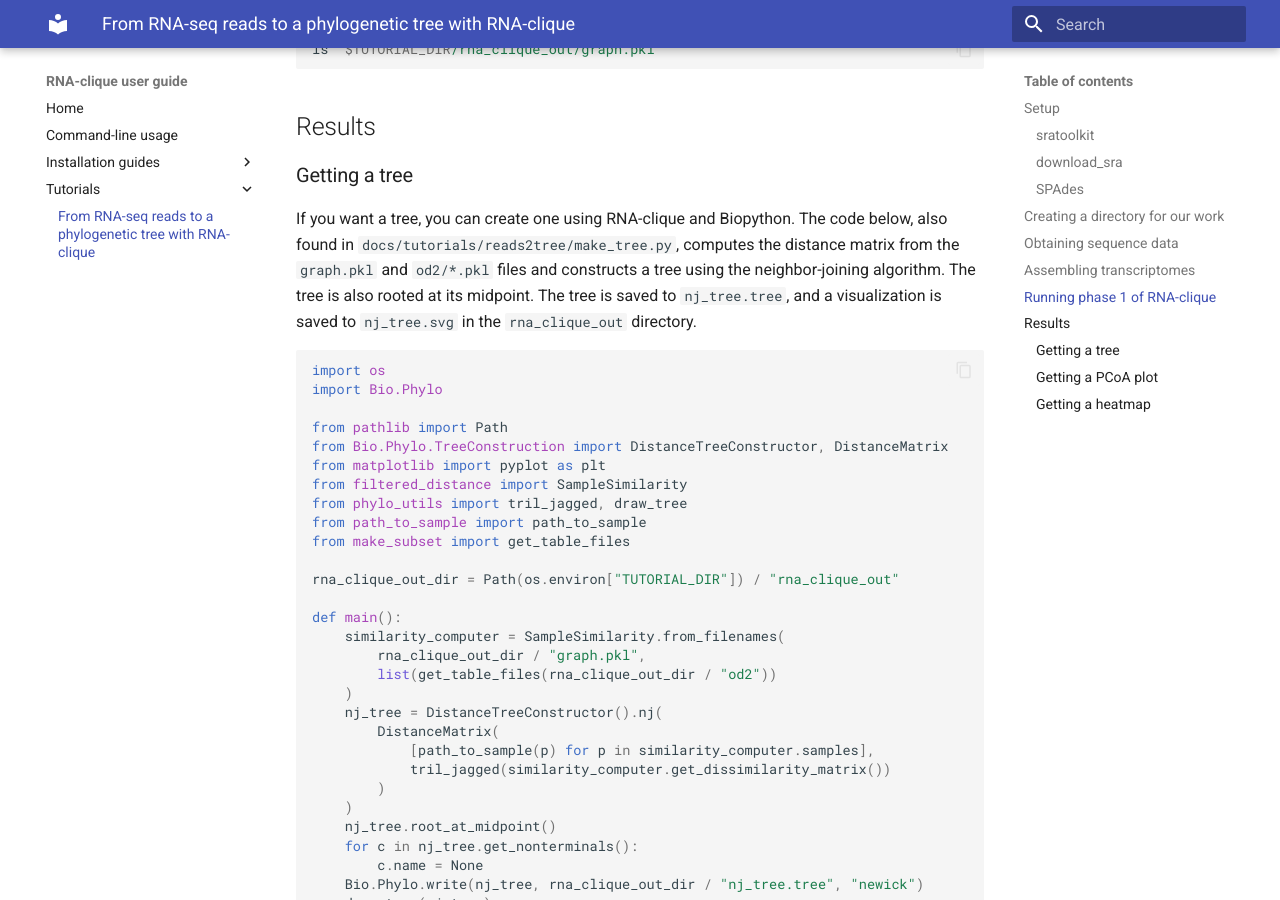
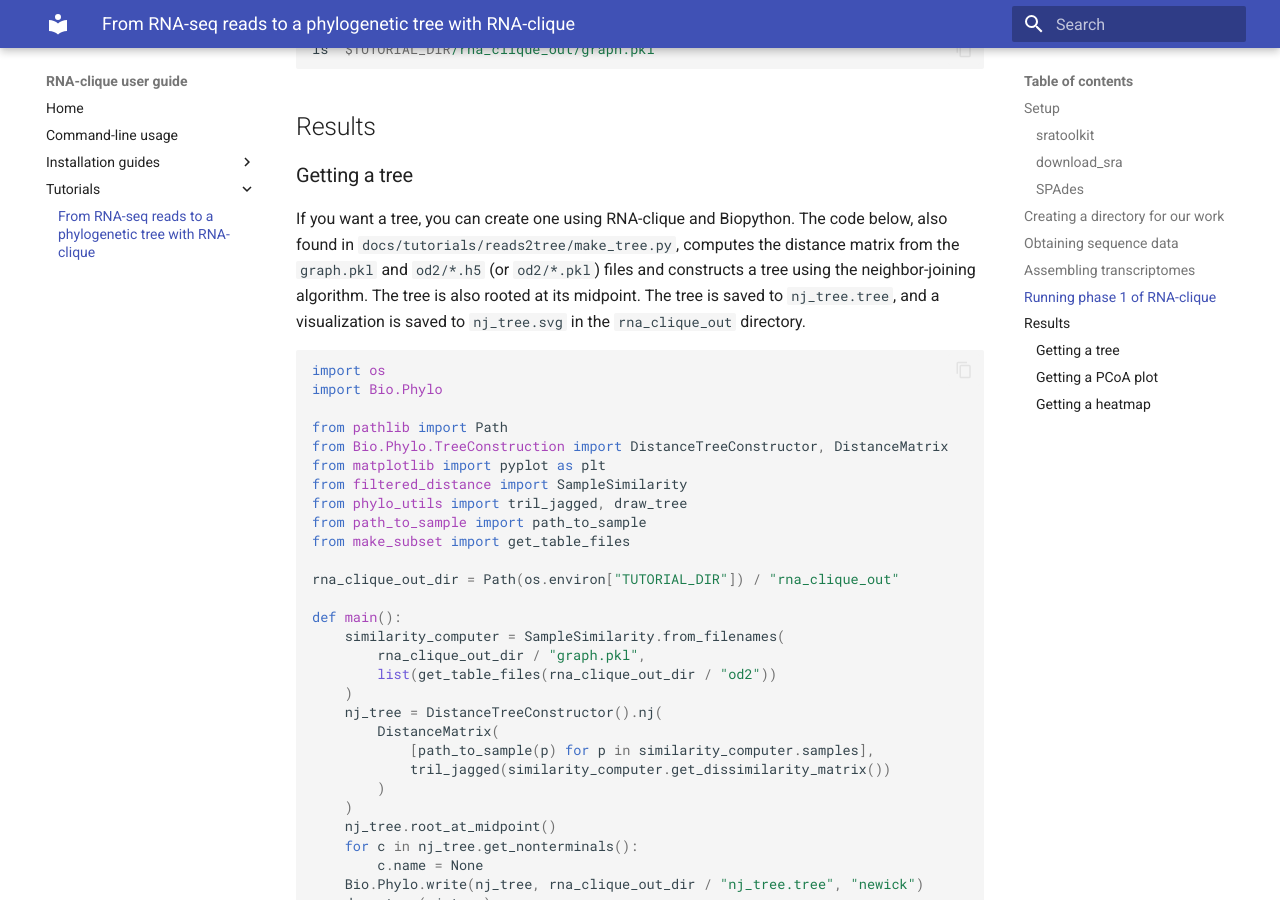
Before and after one commit to actapia/rna_clique, an MkDocs documentation site: the page built from docs/tutorials/reads2tree/README.md, in a window 1280 px wide and 900 px high, scrolled down 4763 px. Built offline with MkDocs 1.6.1 and Material for MkDocs 9.7.7, drawn with Linux system fonts in a browser that asks for light colours.

Commit message:
Update documentation for change to HDF5 format.

````diff
--- a/docs/tutorials/reads2tree/README.md
+++ b/docs/tutorials/reads2tree/README.md
@@ -264,10 +264,10 @@ ls "$TUTORIAL_DIR/rna_clique_out/graph.pkl"
 
 If you want a tree, you can create one using RNA-clique and Biopython. The code
 below, also found in `docs/tutorials/reads2tree/make_tree.py`, computes the
-distance matrix from the `graph.pkl` and `od2/*.pkl` files and constructs a tree
-using the neighbor-joining algorithm. The tree is also rooted at its
-midpoint. The tree is saved to `nj_tree.tree`, and a visualization is saved to
-`nj_tree.svg` in the `rna_clique_out` directory.
+distance matrix from the `graph.pkl` and `od2/*.h5` (or `od2/*.pkl`) files and
+constructs a tree using the neighbor-joining algorithm. The tree is also rooted
+at its midpoint. The tree is saved to `nj_tree.tree`, and a visualization is
+saved to `nj_tree.svg` in the `rna_clique_out` directory.
 
 ```python
 --8<-- "docs/tutorials/reads2tree/make_tree.py"
````
Also changed, not shown: README.md (+7 -6 lines), docs/usage.md (+5 -5 lines).
